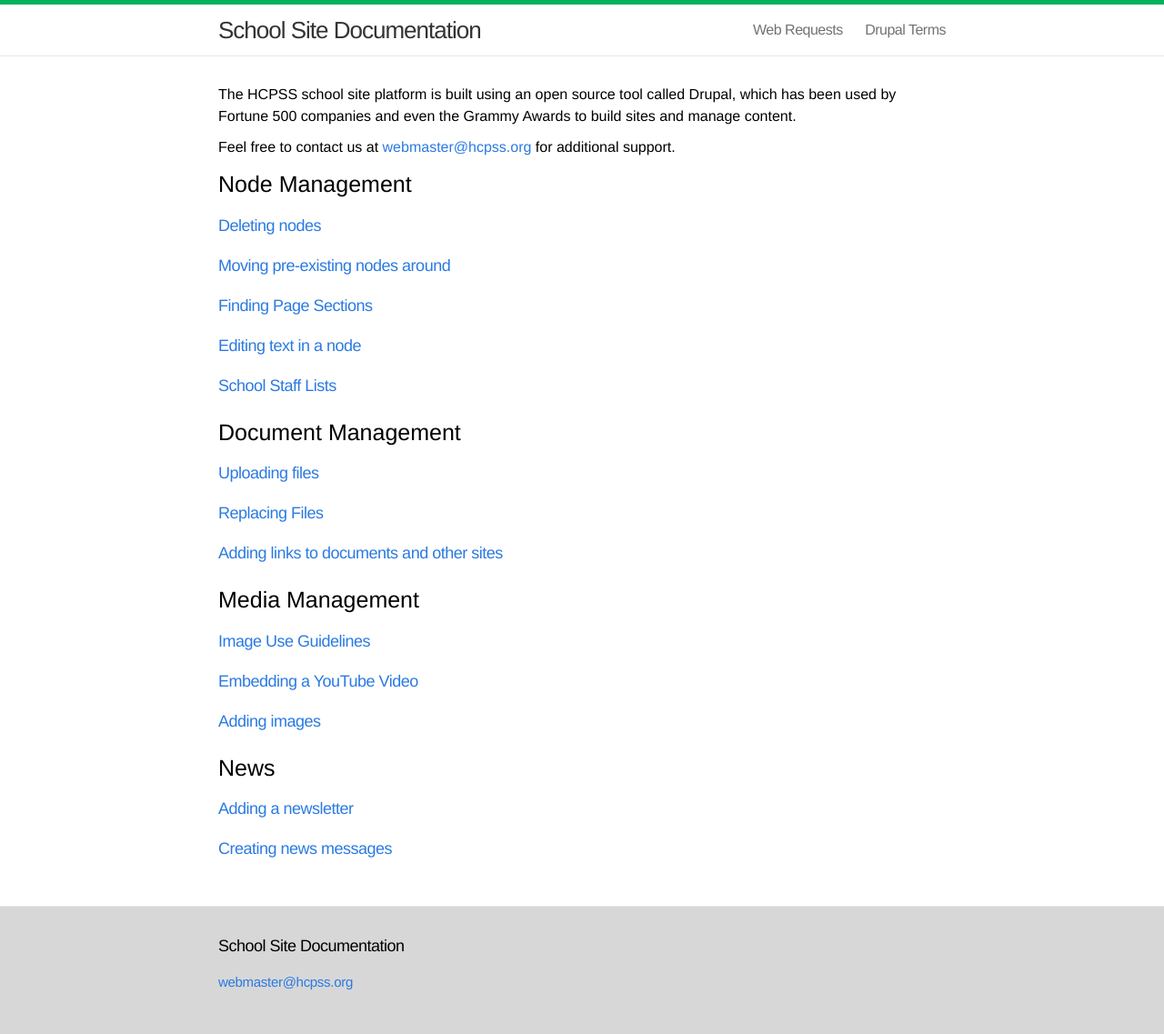
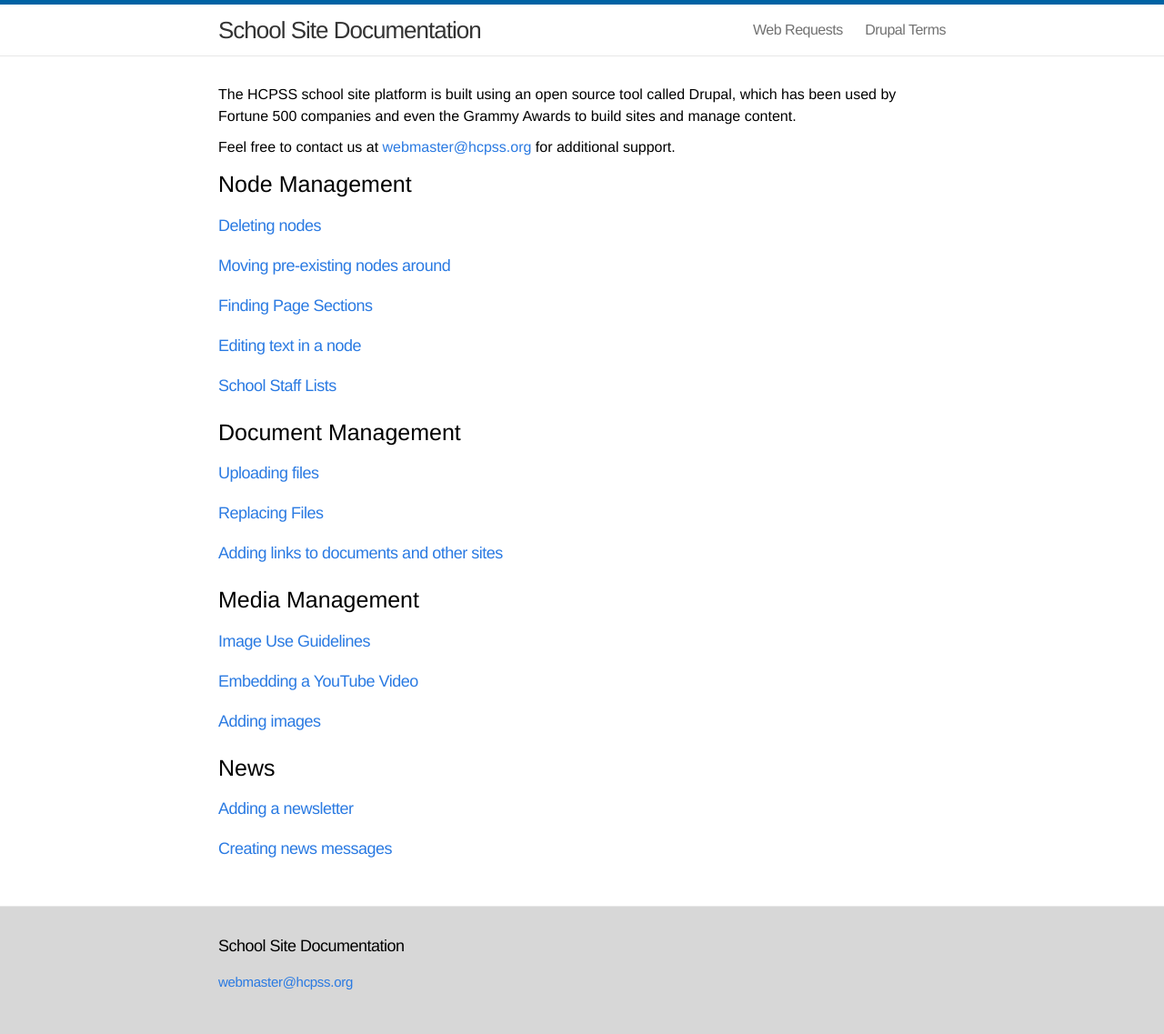
Before and after one commit to HCPSS/schoolsites-help, a Jekyll site: the page built from index.html, in a window 1280 px wide. Shown: the whole page at 91% size. Built offline with Jekyll 4.4.1, drawn with Linux system fonts in a browser that asks for light colours; Markdown is read by kramdown in place of the engine named in the settings.

Commit message:
changed header border color

```diff
--- a/css/main.css
+++ b/css/main.css
@@ -41,7 +41,7 @@ a:visited { color: #205caa; }
 /* Site header */
 
 .site-header {
-  border-top: 5px solid #00B25D;
+  border-top: 5px solid #0063A4;
   border-bottom: 1px solid #e8e8e8;
   min-height: 56px;
   background-color: white;
```
